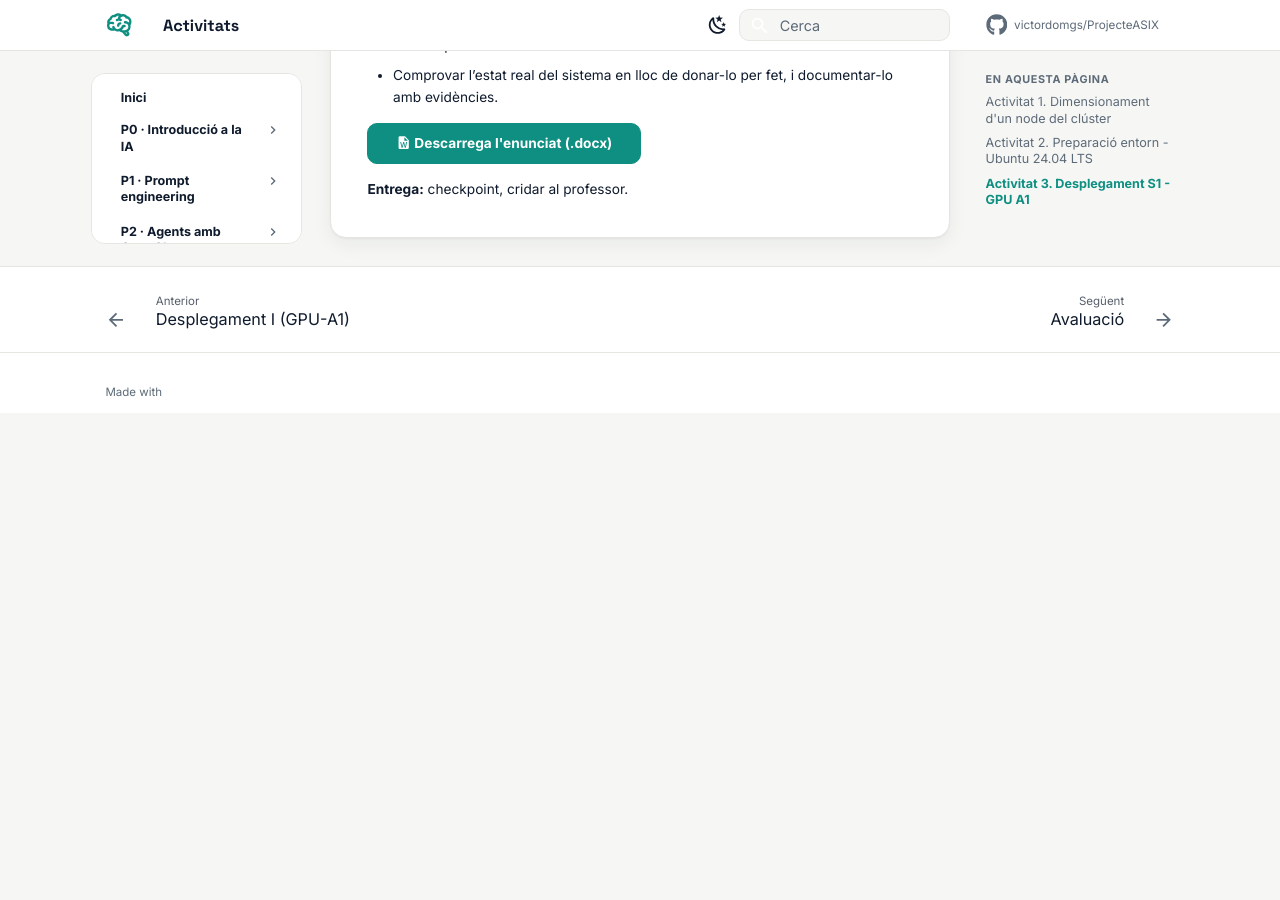
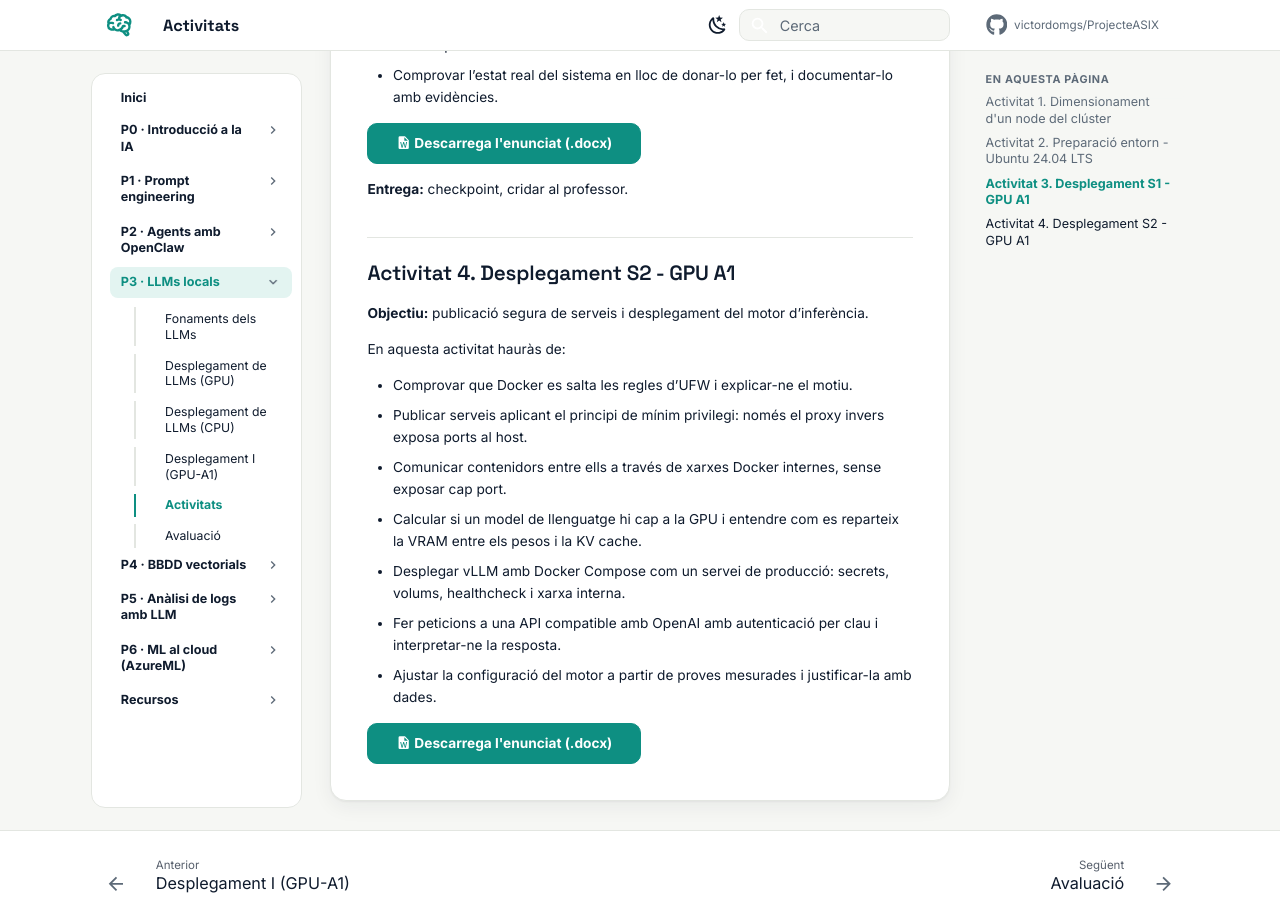
Before and after one commit to victordomgs/ProjecteASIX, an MkDocs documentation site: the page built from docs/p3-llms-locals/activitats.md, in a window 1280 px wide and 900 px high, scrolled down 1245 px. Built offline with MkDocs 1.6.1 and Material for MkDocs 9.7.7, drawn with Linux system fonts in a browser that asks for light colours; comment, search, counter and statistics services are not loaded; before the commit the page ends 1658 px from its top, so only the background shows below that.

Commit message:
Update activitats.md

```diff
--- a/docs/p3-llms-locals/activitats.md
+++ b/docs/p3-llms-locals/activitats.md
@@ -40,3 +40,19 @@ En aquesta activitat hauràs de:
 [:material-file-word: Descarrega l'enunciat (.docx)](fitxers/P3_Desplegament-S1_2026-27.docx){ .md-button .md-button--primary download="P3_Desplegament-S1_2026-27.docx" }
 
 **Entrega:** checkpoint, cridar al professor.
+
+## Activitat 4. Desplegament S2 - GPU A1
+
+**Objectiu:** publicació segura de serveis i desplegament del motor d’inferència.
+
+En aquesta activitat hauràs de:
+
+- Comprovar que Docker es salta les regles d’UFW i explicar-ne el motiu.
+- Publicar serveis aplicant el principi de mínim privilegi: només el proxy invers exposa ports al host.
+- Comunicar contenidors entre ells a través de xarxes Docker internes, sense exposar cap port.
+- Calcular si un model de llenguatge hi cap a la GPU i entendre com es reparteix la VRAM entre els pesos i la KV cache.
+- Desplegar vLLM amb Docker Compose com un servei de producció: secrets, volums, healthcheck i xarxa interna.
+- Fer peticions a una API compatible amb OpenAI amb autenticació per clau i interpretar-ne la resposta.
+- Ajustar la configuració del motor a partir de proves mesurades i justificar-la amb dades.
+
+[:material-file-word: Descarrega l'enunciat (.docx)](fitxers/P3_Desplegament-S2_2026-27.docx){ .md-button .md-button--primary download="P3_Desplegament-S2_2026-27.docx" }
```
